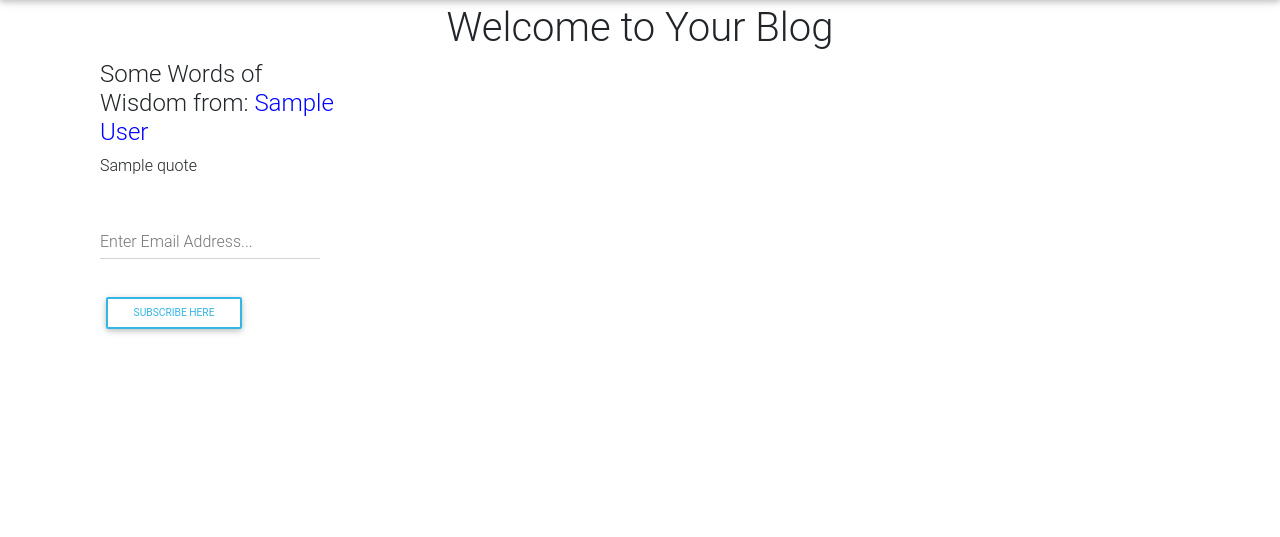
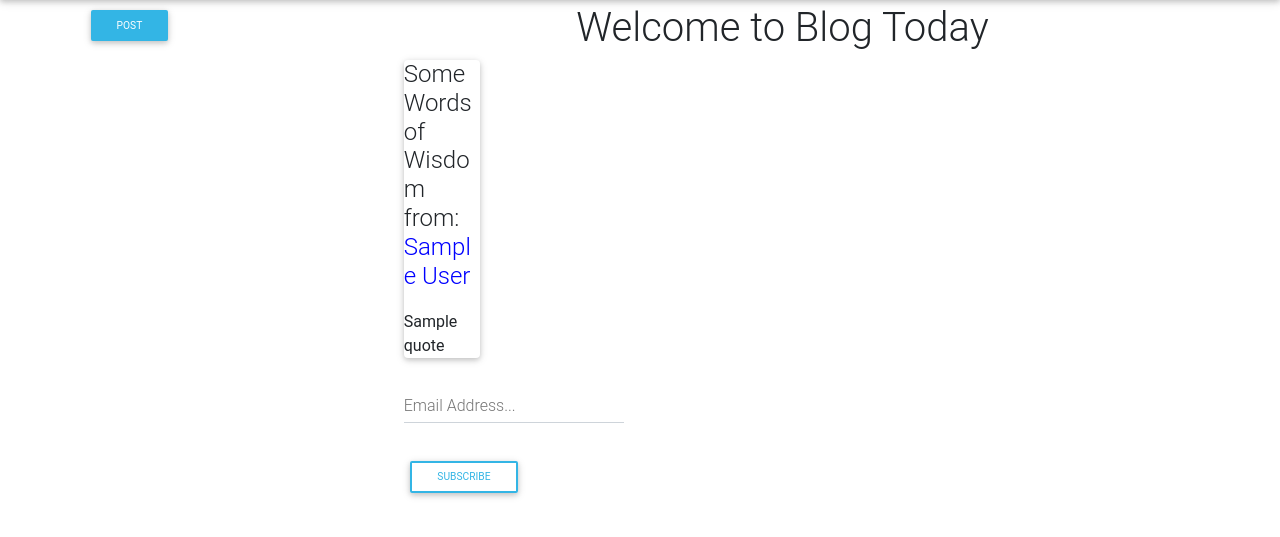
Before and after one commit to 3xistentialcrisis/Blog, a Flask app: template app/templates/index.html in a window 1280 px wide. Shown: the part 56-593 px from the top of the page. Run offline with Flask 2, Linux system fonts and the light colour scheme; a user stored in the database is signed in; tables that the repository leaves empty hold one stand-in row (values such as "Sample post"); the template is opened without the code that fills it: values that come from a table or form of the project are taken from there, most other values are stand-ins (such as "Sample title", 1, 10 or a date in 2020); data that the repository does not hold is empty; some libraries are stand-ins or nearby versions.

Commit message:
Amend Subscribe Form & Button

```diff
--- a/app/templates/index.html
+++ b/app/templates/index.html
@@ -2,36 +2,49 @@
 
 {% block content %}
 
-<div class="container">
-    <h1 class="text-center"> Welcome to Your Blog</h1>
+<div class="container landing">
+    <div class="row ">
+        {% if current_user.is_authenticated %}
+        <div class="col-md-3 "><a class="btn btn-sm btn-info " id="ref" href="{{url_for('main.new_blog')}}">Post</a></div>
+                {% endif %}
 
-        <div class="col-md-9">
+        <div class="col-md-9 ">
+        <h1 class="text-center"> Welcome to Blog Today</h1>
+        </div>
+
+        <div class="row">
+        <div class="col-md-7">
             {% for blog in blogs.items %}
                 <hr>
 
+<!--                Blog Title-->
+            <div class="row">
+            <div class="col-md-2 ">
+                <img class="rounded-circle blog-img mr-10" src="{{ url_for('static', filename='photos/' + blog.user.profile_pic_path) }}">
+                p id="usern"><a href="{{url_for('main.user_posts',username = blog.user.username)}}"><span  style="color: blue">
+                <strong>{{blog.user.username | title}}</strong></span> </a> </p>
+            </div>
 
-            <div class="row">
-<!--                Blog Title-->
-                <div class="col-md-6">
-                    <p>By  <a href="{{url_for('main.user_posts',username = blog.user.username)}}">
-                        <span style="color: blue">{{blog.user.username}}</span> </a>  on {{blog.posted.strftime('%d-%m-%Y')}}</p>
-                    <p>Title: <a href="{{url_for('main.blog',id = blog.id)}}">{{blog.title}}</a></h3>
+             <div class="col-md-6 ml-10">
+                 <p>Posted on : {{blog.posted.strftime('%d-%m-%Y')}}</p>
+                 <h4><a href="{{url_for('main.blog',id = blog.id)}}">{{blog.title | upper}}</a></h4>
 
 <!--                    Blog Content-->
                     <p>{{blog.content}}</p>
-                    <p>Posted: {{blog.posted.strftime('%d-%m-%Y')}}</p>
-                    <p>{{blog.comment.count()}} Comments</p>
+<!--                    <p>Posted: {{blog.posted.strftime('%d-%m-%Y')}}</p>-->
+                    <p >{{blog.comment.count()}} Comments</p>
              </div>
 
-                <div class="col-md-6">
-                    <form class="form-inline" action="{{url_for('main.comment',blog_id = blog.id)}}" method="POST">
+                <div class="col-md-4">
+                    <button class="btn btn-sm btn-info" id="profbutton">Comment</button>
+                    <form class="form-inline" id="form" action="{{url_for('main.comment',blog_id = blog.id)}}" method="POST">
                         <div class="md-form form-group">
 <!--                            Blog Comments-->
                             <label for="form92">Type Your Comment Here</label>
                             <input type="text"  class="form-control" name ="newcomment" required>
                         </div>
                         <div class="md-form form-group">
-                            <button class="btn btn-sm btn-outline-info">Comment</button>
+                            <button class="btn btn-sm btn-outline-info" id="submit">Comment</button>
                         </div>
                     </form>
                 </div>
@@ -53,9 +66,31 @@
             </div>
 
             <div class="col-md-3">
+                <div class="container">
+                    <div class="card">
+                        <div class="card-title">
                             <h4>Some Words of Wisdom from: <span style="color: blue">{{quote.author}}</span> </h4>
-                <p>{{quote.quote}}</p>
+                        </div>
+                <p class="card-text">{{quote.quote}}</p>
 <!--                Subscribe to Blog Today-->
+<!--                {% for message in get_flashed_messages() %}-->
+<!--                <div class="alert alert-success">-->
+<!--                <button type="button" class="close" data-dismiss="alert">&times;</button>-->
+<!--                {{ message }}-->
+<!--                </div>-->
+<!--                {% endfor %}-->
+<!--                <form class="form-inline" action="{{url_for('main.subscribe')}}" method="POST">-->
+<!--                    <div class="md-form form-group">-->
+<!--                        <label for="form92">Enter Email Address...</label>-->
+<!--                        <input type="email"  class="form-control" name ="subscriber" required>-->
+<!--                    </div>-->
+<!--                    <div class="md-form form-group">-->
+<!--                        <button class="btn btn-sm btn-outline-info">Subscribe Here</button>-->
+
+                    </div>
+                </div>
+
+                <div class="container-fluid">
                     {% for message in get_flashed_messages() %}
                     <div class="alert alert-success">
                     <button type="button" class="close" data-dismiss="alert">&times;</button>
@@ -64,13 +99,16 @@
                     {% endfor %}
                     <form class="form-inline" action="{{url_for('main.subscribe')}}" method="POST">
                         <div class="md-form form-group">
-                        <label for="form92">Enter Email Address...</label>
+                            <label for="form92">Email Address...</label>
                             <input type="email"  class="form-control" name ="subscriber" required>
                         </div>
                         <div class="md-form form-group">
-                        <button class="btn btn-sm btn-outline-info">Subscribe Here</button>
+                            <button class="btn btn-sm btn-outline-info" id="subs">Subscribe</button>
                         </div>
                     </form>
+                </div>
+
+            </div>
         </div>
         </div>
 </div>
```
Lines whose indentation alone changed are shown as unchanged.
